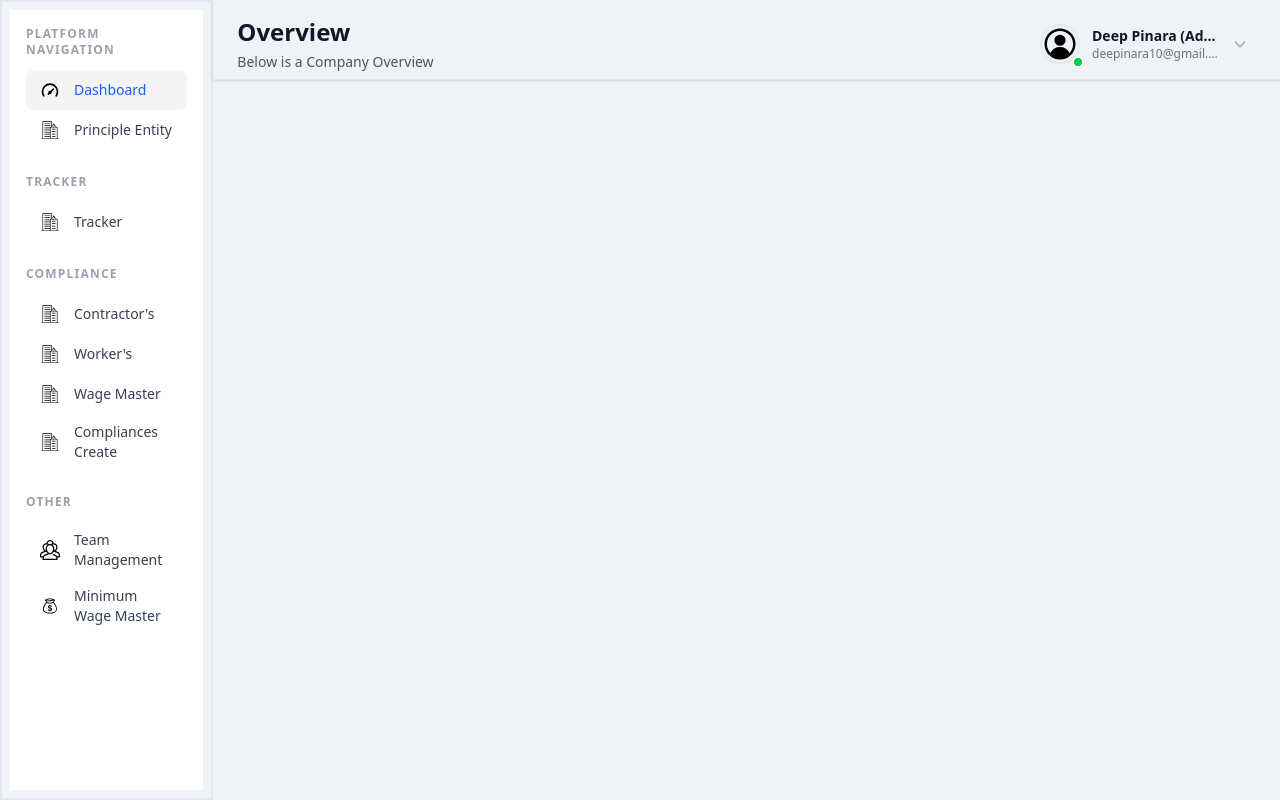
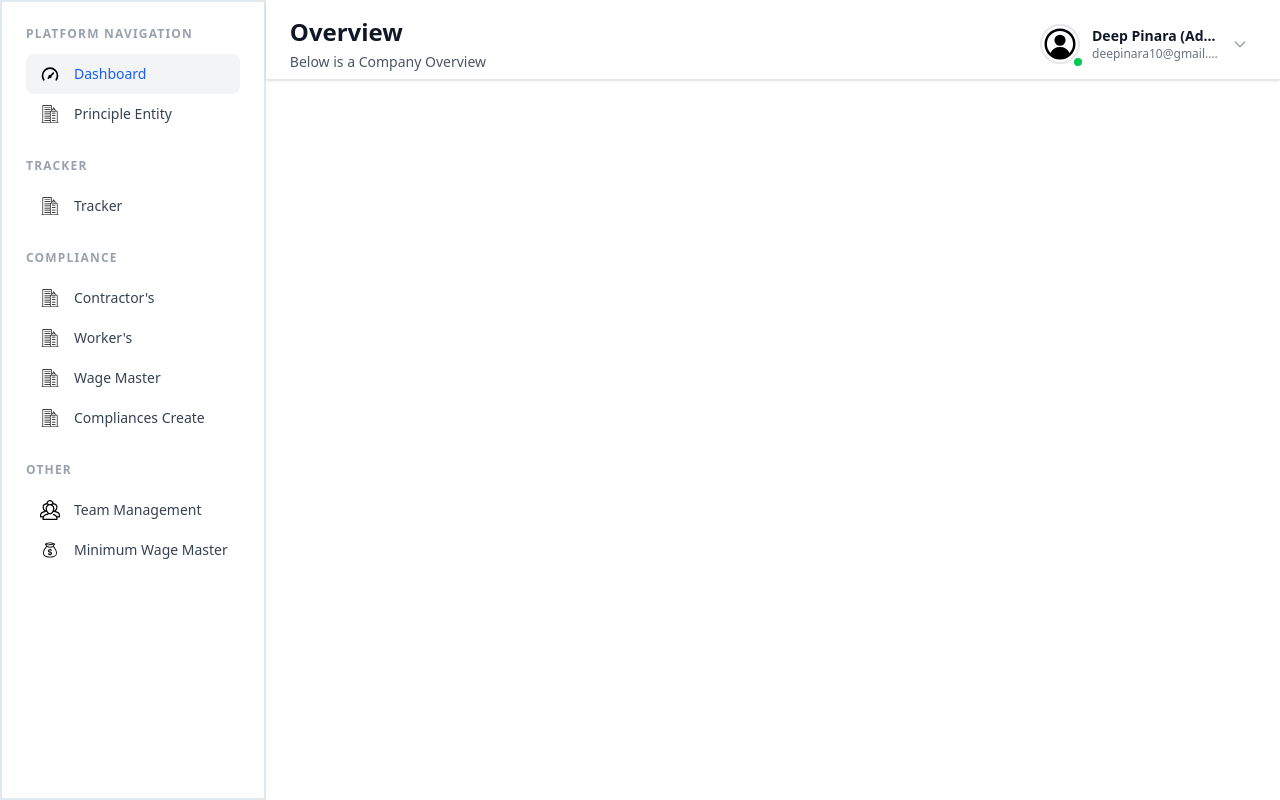
Before and after one commit to DeepPinara/compliance-web, a React (Vite) app: page / in a window 1280 px wide. Built offline with nearby package versions, Linux system fonts and the light colour scheme.

Commit message:
Container removed and replaced with Outlet

```diff
--- a/src/Layout/Container.jsx
+++ /dev/null
@@ -1,12 +0,0 @@
-import React from 'react'
-import CreateApplicationForm from '../Components/CreateApplicationForm'
-
-function Container() {
-    return (
-        <div className='p-2'>
-
-        </div>
-    )
-}
-
-export default Container
--- a/src/Layout/Layout.jsx
+++ b/src/Layout/Layout.jsx
@@ -1,19 +1,19 @@
-import React from 'react'
+import React, { useState } from 'react'
 import Sidebar from './Sidebar'
 import Header from './Header'
-import Container from './Container'
+import { Outlet } from 'react-router';
 
 function Layout() {
+    const [sidebarOpen, setSidebarOpen] = useState(false);
+    const toggleSidebar = () => setSidebarOpen((open) => !open);
+
     return (
-        <div>
-            <div className="flex w-screen justify-between">
-                <div className='w-1/6 primary-bg-color h-screen'>
-                    <Sidebar />
-                </div>
-                <div className='w-5/6 primary-bg-color'>
-                    <Header />
-                    <Container />
-                </div>
+        <div className="min-h-screen flex flex-col md:flex-row w-full">
+            {/* Sidebar: hidden on mobile, visible on md+ */}
+            <Sidebar open={sidebarOpen} onClose={() => setSidebarOpen(false)} />
+            <div className="flex-1 flex flex-col">
+                <Header onMenuClick={toggleSidebar} />
+                <Outlet />
             </div>
         </div>
     )
```
